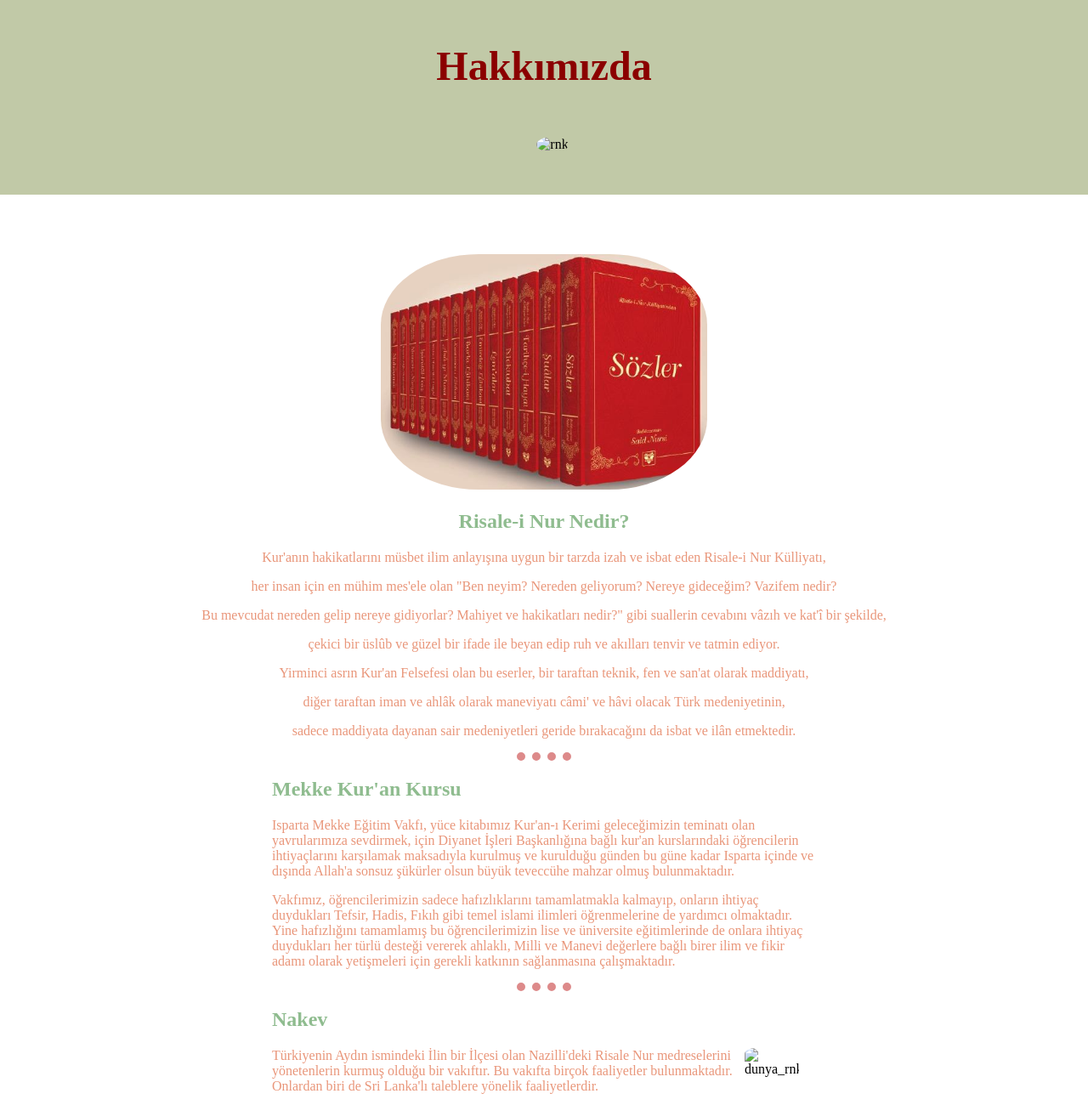
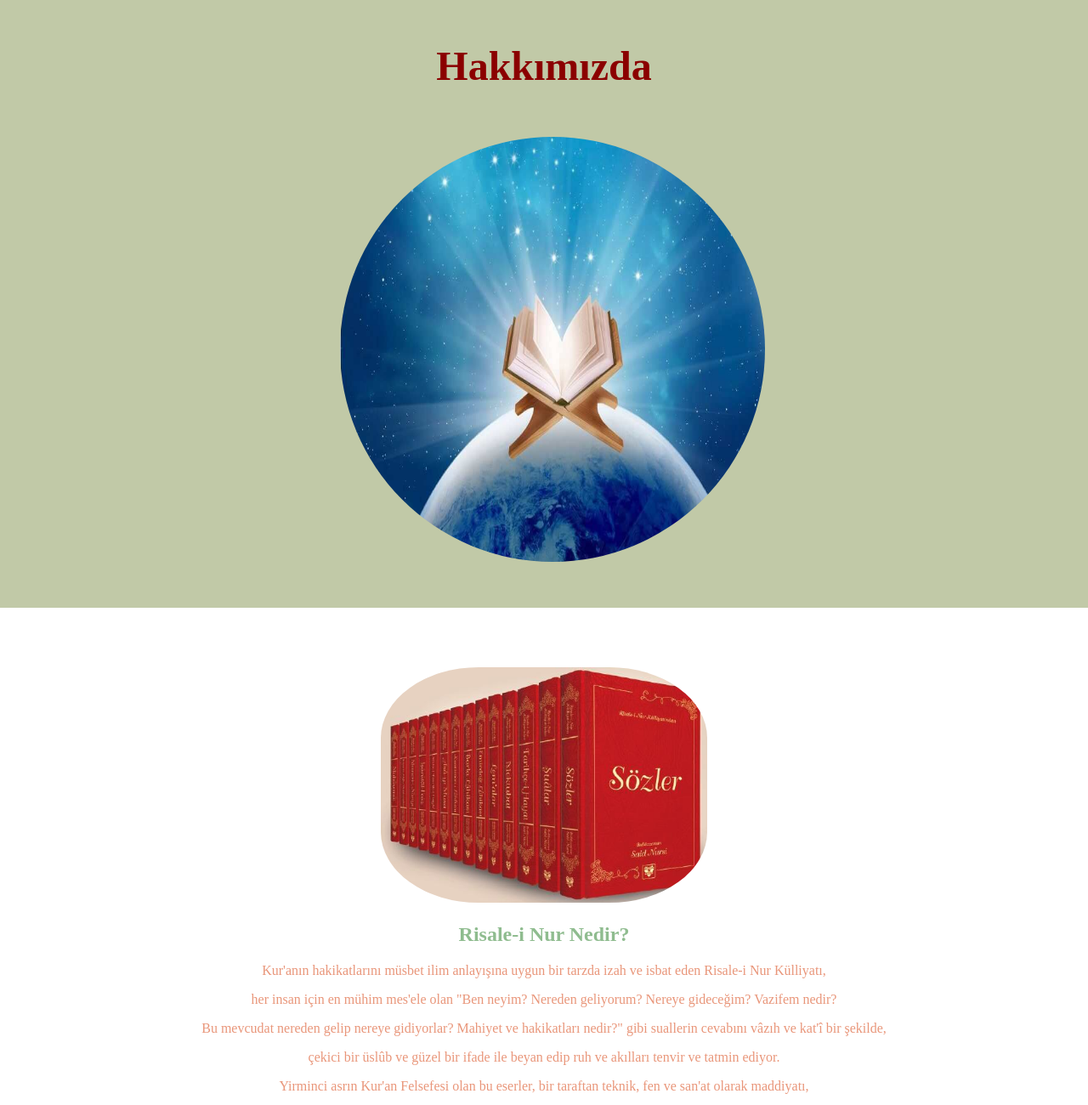
Before and after one commit to Nakevv/Nakev.org, a plain HTML site: page index.html in a window 1280 px wide. Shown: the top 1300 px of the page at 85% size. Drawn offline with Linux system fonts and the light colour scheme.

Commit message:
Update index.html

```diff
--- a/index.html
+++ b/index.html
@@ -7,12 +7,12 @@
     <meta name="viewport" content="width=device-width, initial-scale=1.0">
     <title>Risale-i Nur</title>
     <link rel="stylesheet" href="styles.css">
-    <link href="logo/nakev_logosu.jpg" rel="icon" type="image/x-icon" />
+    <link href="nakev_logosu.jpg" rel="icon" type="image/x-icon" />
 </head>
 <body>
   <div id="Nur_Kutusu">
     <h1>Hakkımızda</h1>
-    <img src="Fotoğraflar/Kuran.jpg" alt="rnk" class="dunya_rnk_2">
+    <img src="Kuran.jpg" alt="rnk" class="dunya_rnk_2">
     </div>
     <div class="rnk2_kutusu">
         <div class="profile">
@@ -42,7 +42,7 @@
         <div class="iman_ve_insan">
           <h2>Nakev</h2>
           <div class="skill-row">
-            <img class="dunya_rnk" src="logo/nakev_logosu.jpg" alt="dunya_rnk">
+            <img class="dunya_rnk" src="nakev_logosu.jpg" alt="dunya_rnk">
             <p class="veciz">Türkiyenin Aydın ismindeki İlin bir İlçesi olan Nazilli'deki Risale Nur medreselerini yönetenlerin kurmuş olduğu bir vakıftır.
               Bu vakıfta birçok faaliyetler bulunmaktadır.
               Onlardan biri de Sri Lanka'lı taleblere yönelik faaliyetlerdir.</p>
```
